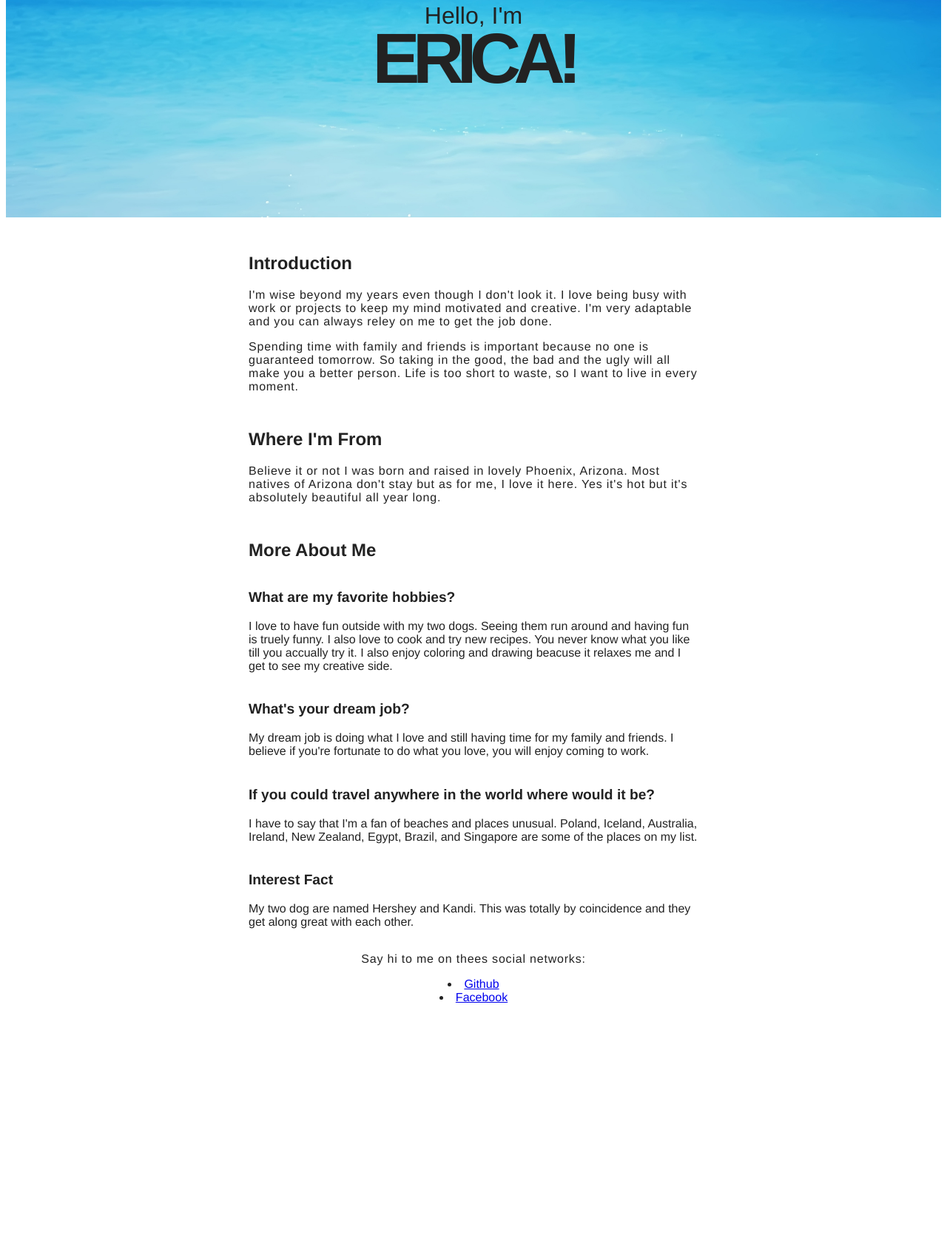
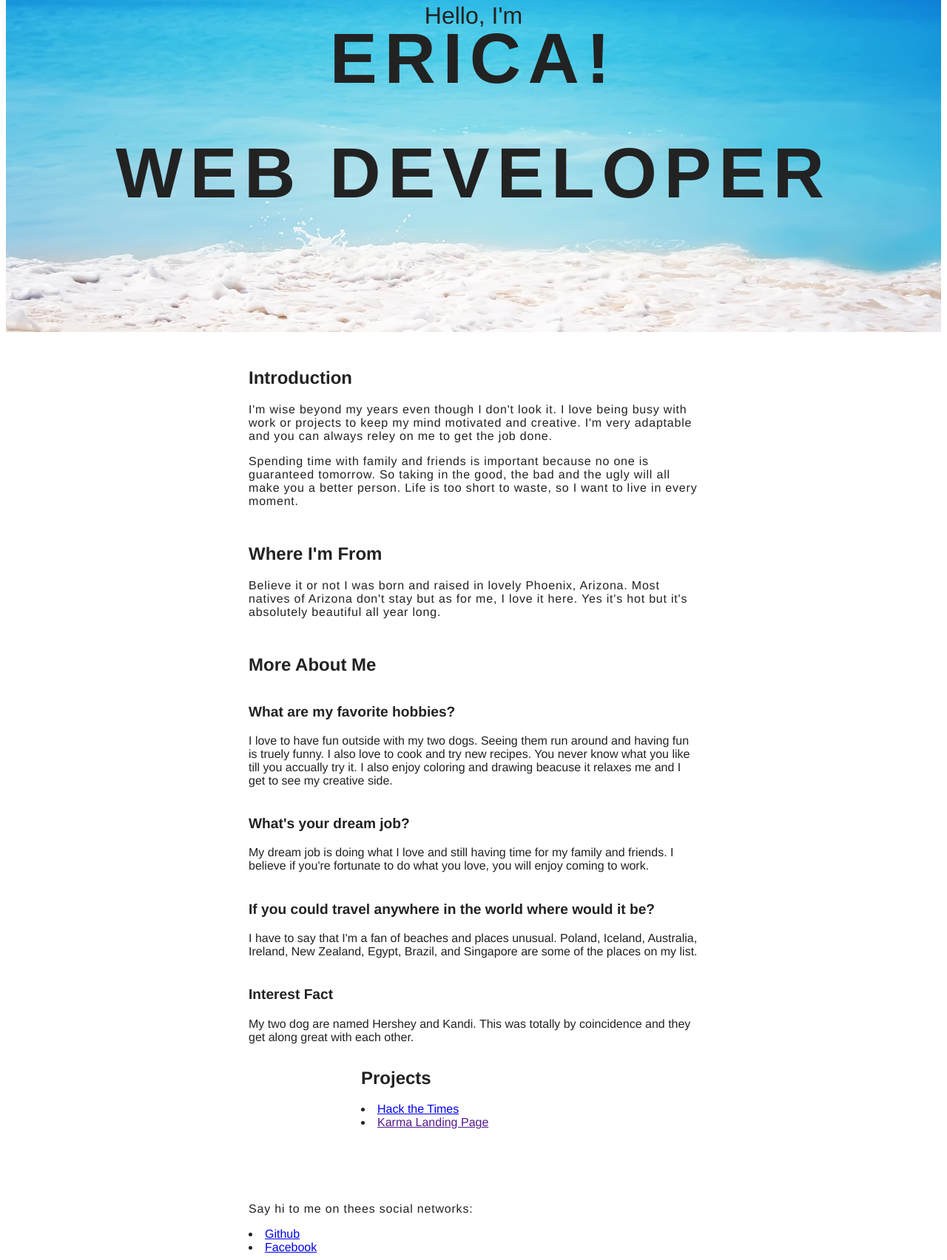
Before and after one commit to hersheycandy/About-Me, a plain HTML site: page index.html in a window 1280 px wide. Shown: the part 149-1853 px from the top of the page at 74% size. Before the commit the page ends 1515 px from the top, so only its background shows below. Drawn offline with Linux system fonts and the light colour scheme.

Commit message:
made edits

```diff
--- a/index.html
+++ b/index.html
@@ -7,6 +7,7 @@
 	<header class="masthead">
 		<p class="masthead-intro">Hello, I'm</p>
 		<h1 class="masthead-heading">Erica!</h1>
+		<h1 class="masthead-heading">Web Developer</h1>
 	</header>
 	<section class="introduction-section">
 		<h1>Introduction</h1>
@@ -28,10 +29,15 @@
 		<h2>Interest Fact</h2>
 		<p>My two dog are named Hershey and Kandi. This was totally by coincidence and they get along great with each other.</p>
 	</section>
+	<section class="projects-section">
+		<h2>Projects</h2>
+			<li><a href="//prntscr.com/bhc44t"> Hack the Times</a></li>
+			<li><a href="">Karma Landing Page</a></li>
+	</section>
 	<footer class="content-footer">
 		<p>Say hi to me on thees social networks:</p>
 		<ul class="social"></ul>
-		<li><a href="https://github.com/hersheycandy">Github</a></li>
-		<li><a href="https://facebook.com/erica.haynes.7923">Facebook</a></li>
+		<li><a href="//github.com/hersheycandy">Github</a></li>
+		<li><a href="//facebook.com/erica.haynes.7923">Facebook</a></li>
 	</footer>
 </html>
--- a/style.css
+++ b/style.css
@@ -1,51 +1,85 @@
-body {background-color: white;
+body {
+	background-color: white;
 	/*Typography Declarations */
 	color: #222222;
 	text-decoration-color: white;
 	font-size: 1em;
-font-family: "Helvetica";}
+	font-family: helvetica;
+}
 .content-footer,
 .masthead-heading,
-.masthead-intro {text-align: center;}
-.masthead {padding: 6em 0;
+.masthead-intro,  {
+	text-align: center;
+}
+.masthead {
+	padding: 6em 0;
 	background-image: url(whitesand.jpg);
 	background-repeat: no-repeat;
 	background-size: cover;
-border-top: solid 1em white;}
-.masthead-intro {/* Layout Declarations*/
+	border-top: solid 1em white;
+	text-align: center;
+}
+.masthead-intro {
+	/* Layout Declarations*/
 	margin-bottom: 0.1em;
 	/* Typography Declartions */
-font-family: "Helvetica";
-font-size: 2em}
-.masthead-heading {/* Layout Declarations*/
+	font-family: "helvetica";
+	font-size: 2em;
+}
+.masthead-heading {
+	/* Layout Declarations*/
 	margin-top: -0.2em;
 	/*Typography Declarations */
-font-family: "Helvetica";
+	font-family: "helvetica";
 	font-weight: bold;
 	font-size: 6em;
-letter-spacing: -0.1em;
-text-transform: uppercase;}
+	letter-spacing: 0.1em;
+	text-transform: uppercase;
+}
 .content-footer,
 .introduction-section,
 .location-section,
-.questions-section {max-width: 38em;
+.questions-section {
+	max-width: 38em;
 	margin-left: auto;
 	margin-right: auto;
-margin-top: 2em}
-.social . li {display: inline-block;}
+	margin-top: 2em;
+	font-family: helvetica;
+}
+.social . li {
+	display: inline-block;
+}
 .introduction-section > p,
 .location-section > p,
-.content-footer > p {/* Typography Declarations */
+.content-footer > p {
+	font font-family: helvetica;
+	/* Typography Declarations */
 	font-weight: 300;
-letter-spacing: 0.05em;}
-.questions-section > h2 {/* Typography Declarations */
-font-family: "Helvetica", George, serif;
+	letter-spacing: 0.05em;
+}
+.questions-section > h2 {
+	/* Typography Declarations */
+	font-family: "helvetica";
 	font-size: 1.2em;
 	font-weight: bold;
 	/* Layout */
-margin: 2em 0 1em 0}
-section > h1 {margin-top: 2em}
+	margin: 2em 0 1em 0;
+}
+.projects-section {
+	max-width: 608px;
+	height: 150px;
+	margin-left: 480px;
+	margin-right: 480px;
+	margin-top: 2em;
+	font-family: helvetica;
+}
+section > h1 {
+	margin-top: 2em;
+}
 @media only screen and (max-width: 500px) {
-.masthead {padding: 3em 0;}
-.masthead-heading {font-size: 3em;}
+.masthead {
+	padding: 3em 0;
 }
+.masthead-heading {
+	font-size: 3em;
+}
```
Lines whose indentation alone changed are shown as unchanged.
